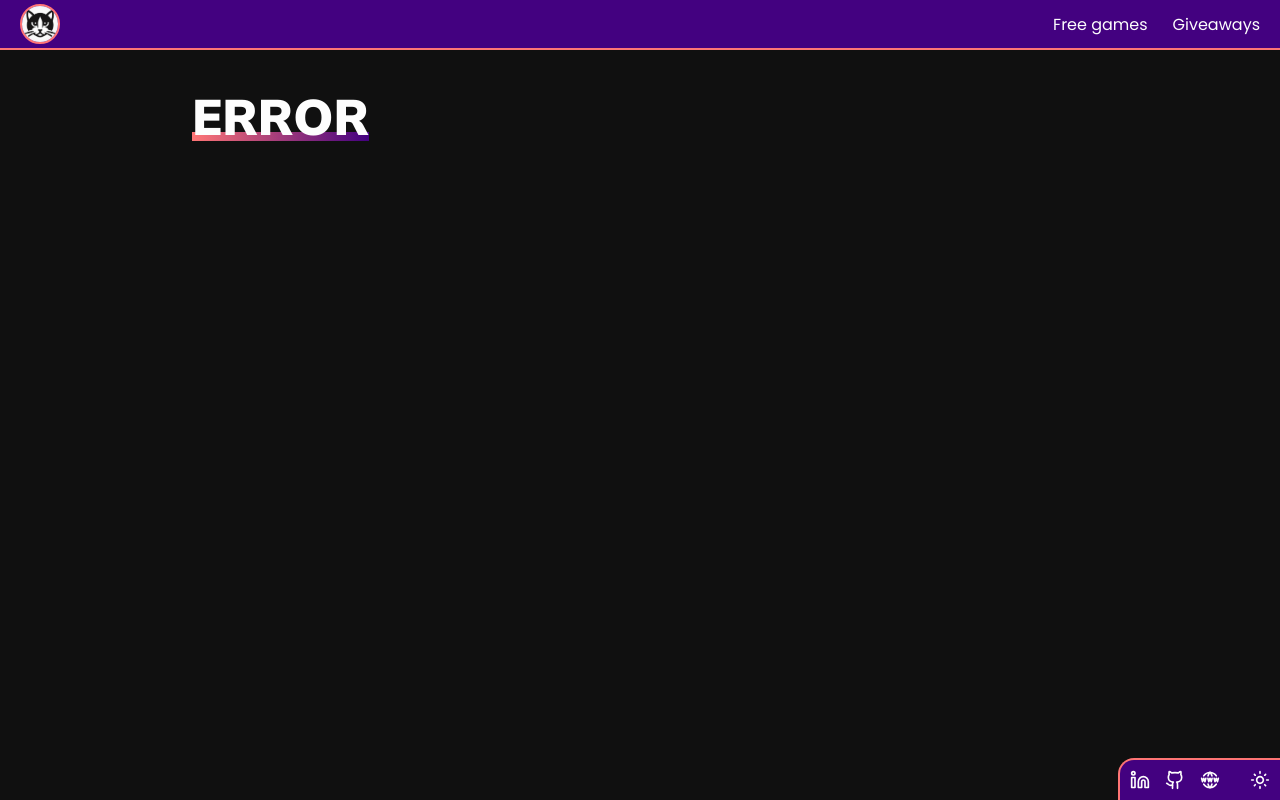
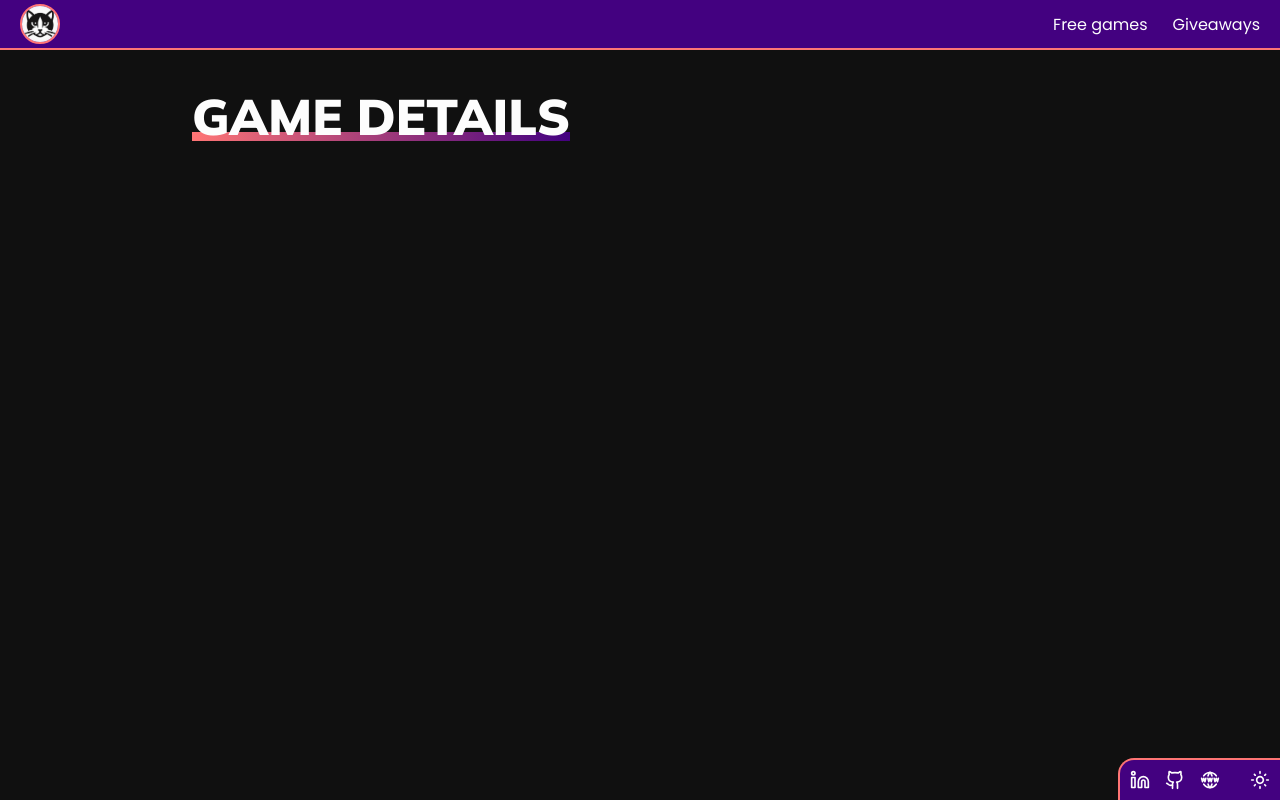
Before and after one commit to irenealcaine/free-games, a React (Create React App) app: page /game/1 in a window 1280 px wide. Built offline with nearby package versions, Linux system fonts and the light colour scheme.

Commit message:
add game details page

```diff
--- a/src/App.js
+++ b/src/App.js
@@ -7,6 +7,7 @@ import Page2 from "./Pages/Page2/Page2";
 import Page3 from "./Pages/Page3/Page3";
 import Page4 from "./Pages/Page4/Page4";
 import FreeGamesPage from "./Pages/FreeGames/FreeGames";
+import GameDetailsPage from "./Pages/GameDetails/GameDetails";
 
 function App() {
   return (
@@ -16,7 +17,8 @@ function App() {
           <Routes>
             <Route path="/" element={<Home />} />
             <Route path="*" element={<NotFound />} />
-            <Route path="/games" element={<FreeGamesPage />} />
+            <Route path="/free-games" element={<FreeGamesPage />} />
+            <Route path="/game/:id" element={<GameDetailsPage />} />
             <Route path="/giveaways" element={<Page2 />} />
             <Route path="/page3" element={<Page3 />} />
             <Route path="/page4" element={<Page4 />} />
--- a/src/Components/Button/Button.jsx
+++ b/src/Components/Button/Button.jsx
@@ -1,8 +1,9 @@
 import "./Button.css";
 import { DarkModeContext } from "../../Context/darkModeContext";
 import { useContext } from "react";
+import { Link } from "react-router-dom";
 
-const Button = ({ value, onClick, className, color, disabled, href }) => {
+const Button = ({ value, onClick, className, color, disabled, href, to }) => {
   const { darkMode } = useContext(DarkModeContext);
 
   if (href && !disabled) {
@@ -15,6 +16,17 @@ const Button = ({ value, onClick, className, color, disabled, href }) => {
       >
         {value}
       </a>
+    );
+  }
+
+  if (to && !disabled) {
+    return (
+      <Link
+        to={to}
+        className={`button ${color} ${className} ${darkMode ? "dark" : ""}`}
+      >
+        {value}
+      </Link>
     );
   }
 
--- a/src/Components/GameCard/GameCard.jsx
+++ b/src/Components/GameCard/GameCard.jsx
@@ -3,11 +3,11 @@ import { useContext } from "react";
 import Button from "../Button/Button";
 import "./GameCard.css"
 
-const GameCard = ({key, img, alt, title, genre, platform, description, url}) => {
+const GameCard = ({id, img, alt, title, genre, platform, description, url}) => {
     const { darkMode } = useContext(DarkModeContext);
 
     return (
-        <div key={key} className={`game-card ${darkMode ? "dark" : ""}`}>
+        <div key={id} className={`game-card ${darkMode ? "dark" : ""}`}>
             <img src={img} alt={alt} />
             <h2>{title}</h2>
             <div className={`tags`}>
@@ -16,7 +16,7 @@ const GameCard = ({key, img, alt, title, genre, platform, description, url}) =>
             </div>
             <p className={`description ${darkMode ? "dark" : ""}`}>{description}</p>
             <div className="button-grid">
-              <Button value={"Details"} className={"game-button"}/>
+              <Button value={"Details"} to={`/game/${id}`} className={"game-button"}/>
               <Button value={"Game's web"} color={"secondary"} href={url} className={"game-button"}/>
             </div>
           </div>
--- a/src/Pages/FreeGames/FreeGames.jsx
+++ b/src/Pages/FreeGames/FreeGames.jsx
@@ -37,7 +37,7 @@ const FreeGamesPage = () => {
       <div className="games-grid">
         {games.map((game) => (
           <GameCard
-            key={game.id}
+            id={game.id}
             img={game.thumbnail}
             alt={game.title}
             title={game.title}
--- /dev/null
+++ b/src/Pages/GameDetails/GameDetails.jsx
@@ -0,0 +1,9 @@
+const GameDetailsPage = () => {
+  return (
+    <div>
+      <h1>GAME DETAILS</h1>
+    </div>
+  );
+};
+
+export default GameDetailsPage;
```
